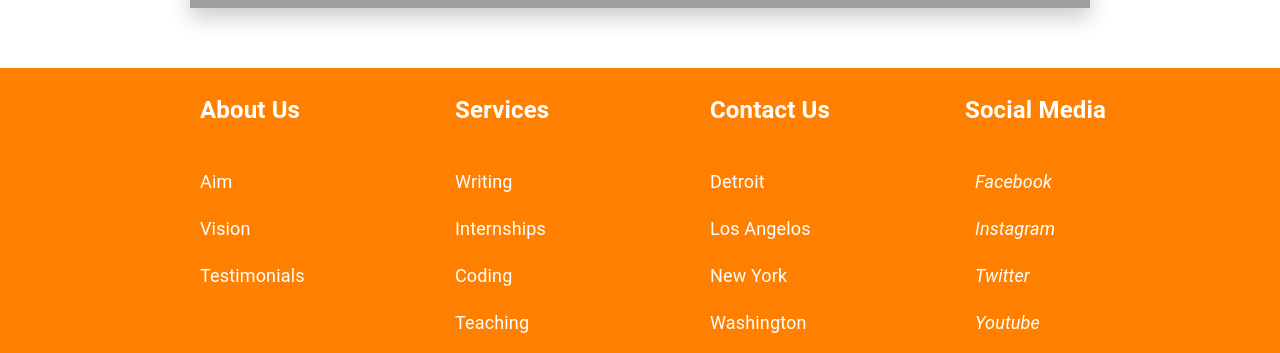
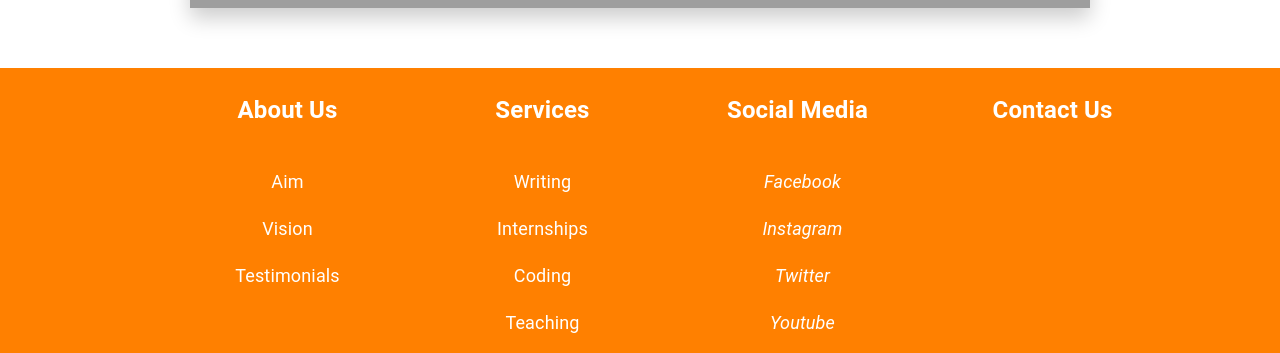
Before and after one commit to HalaZbib22/react-project, a React (Create React App) app: page / in a window 1280 px wide. Shown: the part 592-945 px from the top of the page. Built offline with nearby package versions, Linux system fonts and the light colour scheme; grey boxes are pictures that could not be loaded.

Commit message:
modifications in ContactUs

```diff
--- a/src/components/ContactUs/Footer.js
+++ b/src/components/ContactUs/Footer.js
@@ -7,6 +7,8 @@ Column,
 FooterLink,
 Heading,
 } from "./FooterStyles";
+import Grid from "@mui/material/Grid";
+import TextField from "@mui/material/TextField";
 
 const Footer = () => {
 return (
@@ -25,13 +27,6 @@ return (
 			<FooterLink >Internships</FooterLink>
 			<FooterLink >Coding</FooterLink>
 			<FooterLink >Teaching</FooterLink>
-		</Column>
-		<Column>
-			<Heading>Contact Us</Heading>
-			<FooterLink >Detroit</FooterLink>
-			<FooterLink >Los Angelos</FooterLink>
-			<FooterLink >New York</FooterLink>
-			<FooterLink >Washington</FooterLink>
 		</Column>
 		<Column>
 			<Heading>Social Media</Heading>
@@ -64,6 +59,10 @@ return (
 			</i>
 			</FooterLink>
 		</Column>
+		<Column>
+			<Heading>Contact Us</Heading>
+
+		</Column>
 		</Row>
 	</Container>
 	</Box>
--- a/src/components/ContactUs/FooterStyles.js
+++ b/src/components/ContactUs/FooterStyles.js
@@ -17,13 +17,12 @@ export const Container = styled.div`
 	justify-content: center;
 	max-width: 1000px;
 	margin: 0 auto;
-	/* background: red; */
 `
 
 export const Column = styled.div`
 display: flex;
 flex-direction: column;
-text-align: left;
+text-align: center;
 margin-left: 60px;
 `;
 
```
Also changed, not shown: src/components/ContactUs/Form.js (added).
